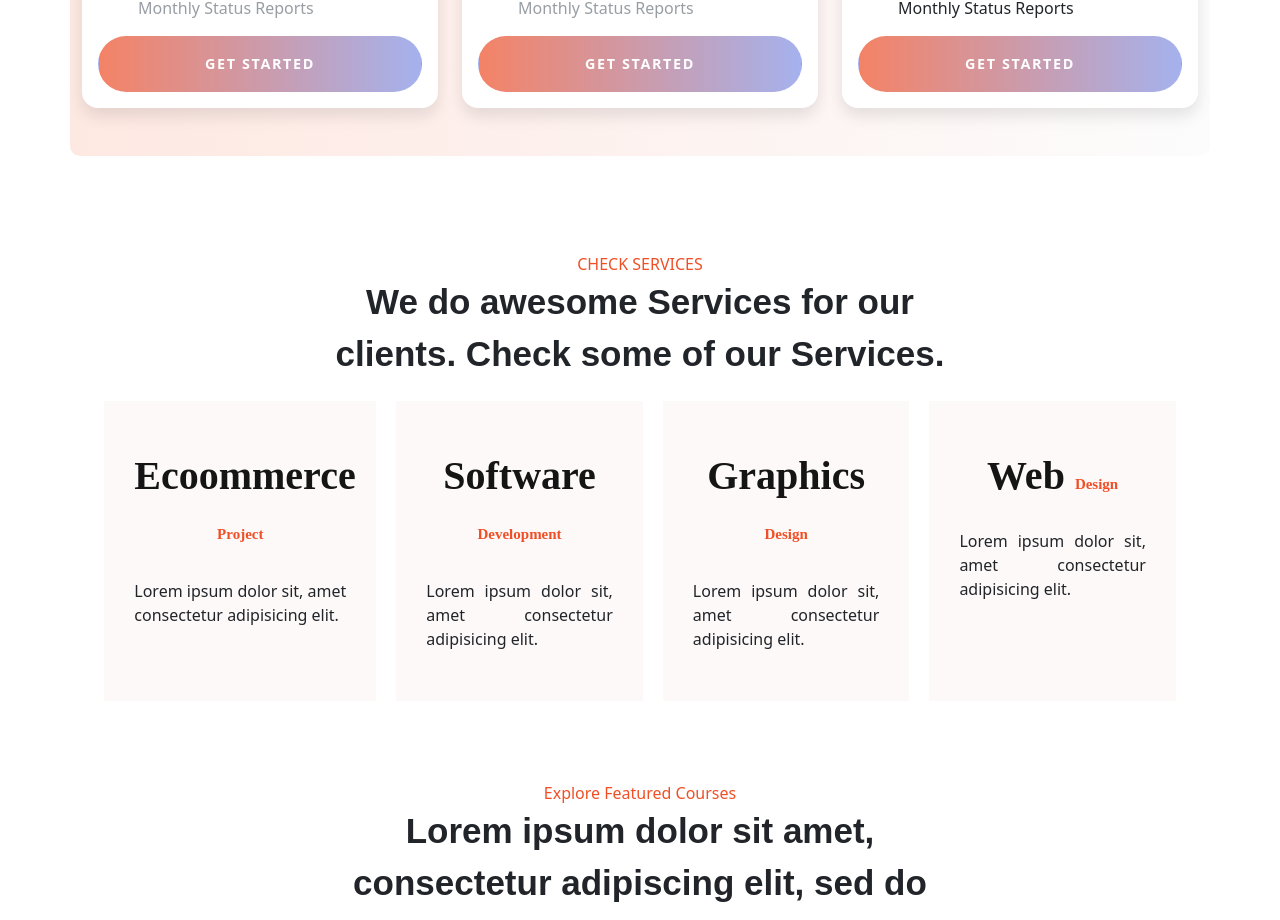
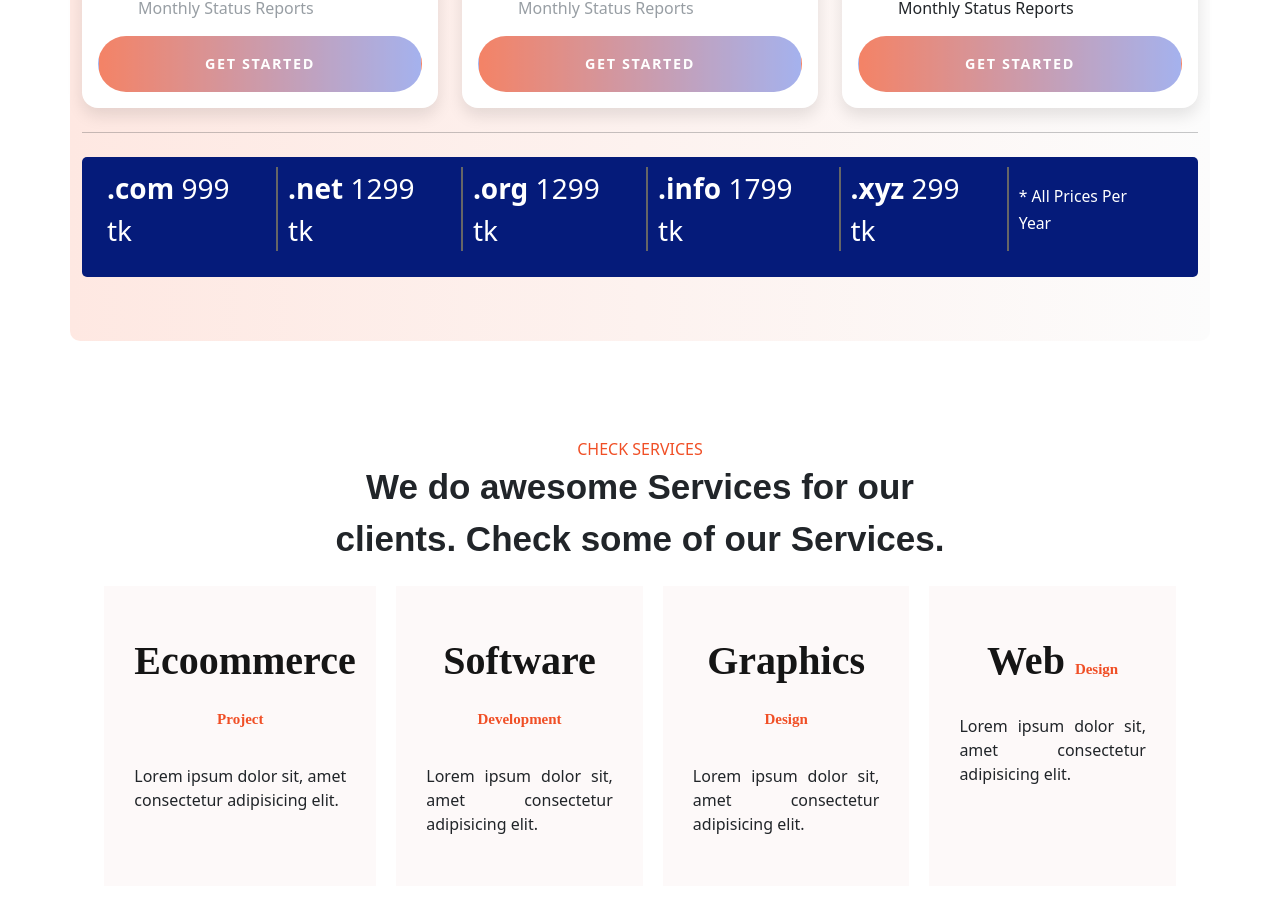
Before and after one commit to Kawser52/react-node-project-tic-limited, a React (Create React App) app: page / in a window 1280 px wide. Shown: the part 2474-3394 px from the top of the page. Built offline with nearby package versions, Linux system fonts and the light colour scheme.

Commit message:
Domain Hosting and and Offer Complete

```diff
--- a/src/FrontEnd/Pages/DomainHosting/DomainHosting.css
+++ b/src/FrontEnd/Pages/DomainHosting/DomainHosting.css
@@ -53,6 +53,41 @@ section.pricing .container {
 
 .search-bar input:focus {
   border: none;
+}
+
+.domain-offer {
+  background: var(--secondary-color);
+  border-radius: 5px;
+}
+
+.domain-offer ul {
+  display: flex;
+  justify-content: space-between;
+  align-items: center;
+  padding: 10px;
+}
+.domain-offer {
+  font-weight: bold;
+}
+.domain-offer li {
+  margin-right: 10px;
+  font-size: 28px;
+  font-weight: 400;
+  color: white;
+  list-style-type: none;
+  padding-left: 0px;
+  padding-right: 21px;
+  border-right: 2px solid #666;
+}
+.domain-offer li:first-child {
+  margin-left: 15px;
+}
+.domain-offer li:last-child {
+  border-right: none;
+  font-size: 18px;
+}
+.domain-section-price p {
+  font-size: 25px;
 }
 
 .pricing .card {
--- a/src/FrontEnd/Pages/DomainHosting/DomainHosting.js
+++ b/src/FrontEnd/Pages/DomainHosting/DomainHosting.js
@@ -95,6 +95,17 @@ const DomainHosting = () => {
                             </div>
                         </div>
                     </div>
+                    <hr />
+                    <div className="mt-3 domain-offer">
+                        <ul className='domain-offer-content'>
+                            <li class="fast"><strong>.com</strong> 999 tk</li>
+                            <li><strong>.net</strong> 1299 tk</li>
+                            <li><strong>.org</strong> 1299 tk</li>
+                            <li><strong>.info</strong> 1799 tk</li>
+                            <li><strong>.xyz</strong> 299 tk</li>
+                            <li class="last"><small>* All Prices Per Year</small></li>
+                        </ul>
+                    </div>
                 </div>
                 </section>
         </>
```
Also changed, not shown: src/FrontEnd/Pages/Gallery/Gallery.js (added, +12 -0 lines), src/FrontEnd/Pages/Gallery/Gallary.css (added). Lines whose indentation alone changed are shown as unchanged.
